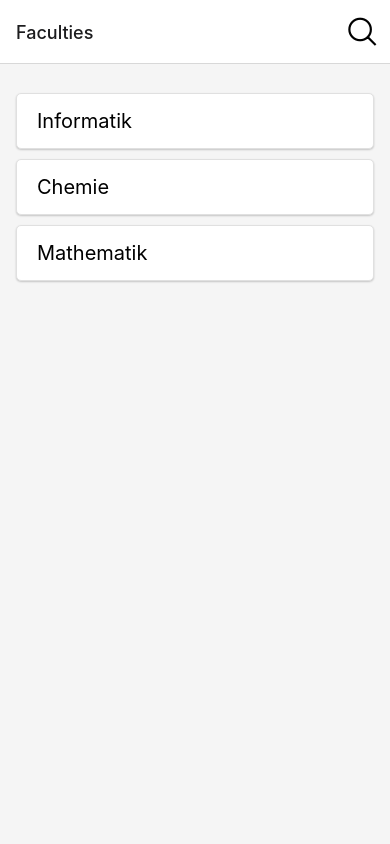
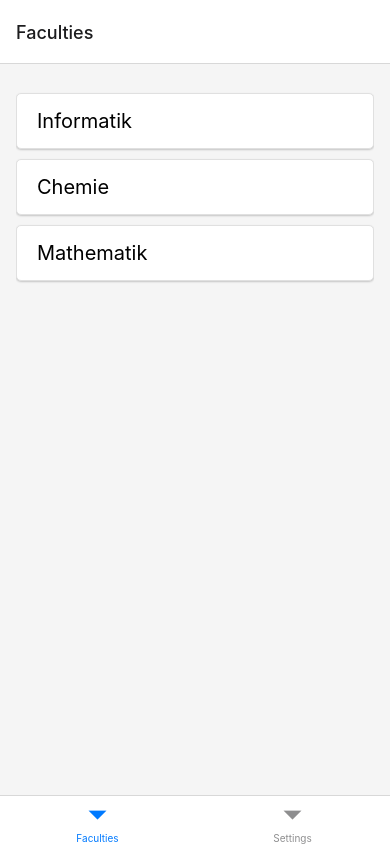
Before and after one commit to CyberRocketLab/FeedBackApp, a React Native app: screen /Faculties in a window 390 px wide. Built offline with nearby package versions, Linux system fonts and the light colour scheme.

Commit message:
added bottom navigation

```diff
--- a/App.js
+++ b/App.js
@@ -1,33 +1,96 @@
-import React, {useState} from 'react';
-import {NavigationContainer} from '@react-navigation/native';
-import {createStackNavigator} from '@react-navigation/stack';
+//import React, {useState} from 'react';
+//import {NavigationContainer} from '@react-navigation/native';
+//import {createStackNavigator} from '@react-navigation/stack';
+//
+//import FacultiesScreen from './screens/FacultiesScreen';
+//import CoursesScreen from './screens/CoursesScreen';
+//import CourseScreen from './screens/CourseScreen';
+//import FeedbackScreen from './screens/FeedbackScreen';
+//import ForumScreen from './screens/ForumScreen';
+//
+//import {CourseContext} from './screens/CourseContext'; // make sure the path is correct
+//
+//const Stack = createStackNavigator();
+//
+//function App() {
+//    const [scores, setScores] = useState({});
+//
+//    return (
+//        <CourseContext.Provider value={{scores, setScores}}>
+//            <NavigationContainer>
+//                <Stack.Navigator initialRouteName="Faculties">
+//                    <Stack.Screen name="Faculties" component={FacultiesScreen}/>
+//                    <Stack.Screen name="Courses" component={CoursesScreen}/>
+//                    <Stack.Screen name="Course" component={CourseScreen}/>
+//                    <Stack.Screen name="Feedback" component={FeedbackScreen}/>
+//                    <Stack.Screen name="Forum" component={ForumScreen}/>
+//                </Stack.Navigator>
+//            </NavigationContainer>
+//        </CourseContext.Provider>
+//    );
+//}
+//// test
+//export default App;
+
+
+import React, { useState } from 'react';
+import { NavigationContainer } from '@react-navigation/native';
+import { createStackNavigator } from '@react-navigation/stack';
+import { createBottomTabNavigator } from '@react-navigation/bottom-tabs';
 
 import FacultiesScreen from './screens/FacultiesScreen';
 import CoursesScreen from './screens/CoursesScreen';
 import CourseScreen from './screens/CourseScreen';
 import FeedbackScreen from './screens/FeedbackScreen';
 import ForumScreen from './screens/ForumScreen';
+import PersonalSettingsScreen from './screens/PersonalSettingsScreen'; // Import your PersonalSettingsScreen
 
-import {CourseContext} from './screens/CourseContext'; // make sure the path is correct
+import { CourseContext } from './screens/CourseContext'; // make sure the path is correct
 
 const Stack = createStackNavigator();
+const Tab = createBottomTabNavigator();
+
+function HomeStack() {
+    return (
+        <Stack.Navigator initialRouteName="Faculties">
+            <Stack.Screen name="Faculties" component={FacultiesScreen} />
+            <Stack.Screen name="Courses" component={CoursesScreen} />
+            <Stack.Screen name="Course" component={CourseScreen} />
+            <Stack.Screen name="Feedback" component={FeedbackScreen} />
+            <Stack.Screen name="Forum" component={ForumScreen} />
+        </Stack.Navigator>
+        );
+}
+
+function SettingsStack() {
+    return (
+        <Stack.Navigator initialRouteName="Personal Settings"
+            screenOptions={{
+            headerShown: false,  // This line hides the header
+        }}>
+            <Stack.Screen name="Personal Settings" component={PersonalSettingsScreen} />
+            {/* Add more screens here if there are other screens under Personal Settings */}
+        </Stack.Navigator>
+        );
+}
 
 function App() {
     const [scores, setScores] = useState({});
 
     return (
-        <CourseContext.Provider value={{scores, setScores}}>
+        <CourseContext.Provider value={{ scores, setScores }}>
             <NavigationContainer>
-                <Stack.Navigator initialRouteName="Faculties">
-                    <Stack.Screen name="Faculties" component={FacultiesScreen}/>
-                    <Stack.Screen name="Courses" component={CoursesScreen}/>
-                    <Stack.Screen name="Course" component={CourseScreen}/>
-                    <Stack.Screen name="Feedback" component={FeedbackScreen}/>
-                    <Stack.Screen name="Forum" component={ForumScreen}/>
-                </Stack.Navigator>
+                <Tab.Navigator>
+                    <Tab.Screen
+                        name="Home"
+                        component={HomeStack}
+                        options={{ title: 'Faculties',headerShown: false, }}// Customizes the header title for the Home stack
+                    />
+                    <Tab.Screen name="Settings" component={SettingsStack} />
+                </Tab.Navigator>
             </NavigationContainer>
         </CourseContext.Provider>
-    );
+        );
 }
-// test
+
 export default App;
--- a/package.json
+++ b/package.json
@@ -12,6 +12,7 @@
     "@expo/vector-icons": "^13.0.0",
     "@react-native-async-storage/async-storage": "1.17.11",
     "@react-native-community/slider": "^4.4.2",
+    "@react-navigation/bottom-tabs": "^6.5.7",
     "@react-navigation/native": "^6.1.6",
     "@react-navigation/stack": "^6.3.16",
     "expo": "~48.0.15",
--- a/screens/FacultiesScreen.js
+++ b/screens/FacultiesScreen.js
@@ -1,12 +1,121 @@
-import React, { useState, useRef, useLayoutEffect } from 'react';
-import { View, FlatList, Text, StyleSheet, TouchableHighlight, TextInput } from 'react-native';
-import Icon from 'react-native-vector-icons/Ionicons';
+//import React, { useState, useRef, useLayoutEffect } from 'react';
+//import { View, FlatList, Text, StyleSheet, TouchableHighlight, TextInput } from 'react-native';
+//import Icon from 'react-native-vector-icons/Ionicons';
+//
+//function FacultiesScreen({ navigation }) {
+//  const [searchTerm, setSearchTerm] = useState('');
+//  const [searchVisible, setSearchVisible] = useState(false);
+//
+//  const inputRef = useRef(null);
+//
+//  const faculties = ['Informatik', 'Chemie', 'Mathematik'];
+//
+//  const renderItem = ({ item }) => (
+//    <TouchableHighlight
+//      style={styles.item}
+//      underlayColor="#E0DCDC"
+//      onPress={() => navigation.navigate('Courses', { faculty: item })}
+//    >
+//      <Text style={styles.title}>{item}</Text>
+//    </TouchableHighlight>
+//  );
+//
+//  const filteredFaculties = faculties.filter(faculty =>
+//    faculty.toLowerCase().includes(searchTerm.toLowerCase())
+//  );
+//
+//  useLayoutEffect(() => {
+//    navigation.setOptions({
+//      headerRight: () => (
+//        <Icon
+//          name={searchVisible ? 'close-outline' : 'search-outline'}
+//          size={35}
+//          color="black"
+//          style={{ marginRight: 10 }}
+//          onPress={() => {
+//            setSearchVisible(!searchVisible);
+//            if (searchVisible) {
+//              setSearchTerm('');
+//            } else {
+//              setTimeout(() => inputRef.current.focus(), 100);
+//            }
+//          }}
+//        />
+//      ),
+//    });
+//  }, [navigation, searchVisible]);
+//
+//  return (
+//    <View style={styles.container}>
+//      {searchVisible && (
+//        <TextInput
+//          style={styles.input}
+//          onChangeText={text => setSearchTerm(text)}
+//          value={searchTerm}
+//          placeholder="Search Faculties"
+//          ref={inputRef}
+//        />
+//      )}
+//      <FlatList
+//        data={filteredFaculties}
+//        renderItem={renderItem}
+//        keyExtractor={item => item}
+//        style={styles.list}
+//      />
+//    </View>
+//  );
+//}
+//
+//const styles = StyleSheet.create({
+//  container: {
+//    flex: 1,
+//    paddingTop: 16,
+//    backgroundColor: '#F5F5F5',
+//  },
+//  input: {
+//    height: 40,
+//    borderColor: '#E0E0E0',
+//    borderWidth: 1,
+//    paddingLeft: 10,
+//    margin: 16,
+//    borderRadius: 5,
+//    backgroundColor: '#FFFFFF',
+//  },
+//  list: {
+//    flex: 1,
+//    width: '100%',
+//    marginTop: 8,
+//    paddingHorizontal: 16,
+//  },
+//  item: {
+//    backgroundColor: '#FFFFFF',
+//    paddingVertical: 15,
+//    paddingHorizontal: 20,
+//    marginVertical: 5,
+//    borderRadius: 5,
+//    borderColor: '#E0E0E0',
+//    borderWidth: 1,
+//    shadowColor: '#000',
+//    shadowOffset: {
+//      width: 0,
+//      height: 1,
+//    },
+//      shadowOpacity: 0.2,
+//      shadowRadius: 2,
+//      elevation: 3,
+//  },
+//    title: {
+//      fontSize: 20,
+//    },
+//});
+//
+//export default FacultiesScreen;
+
+// FacultiesScreen.js
+import React from 'react';
+import { View, FlatList, Text, StyleSheet, TouchableHighlight } from 'react-native';
 
 function FacultiesScreen({ navigation }) {
-  const [searchTerm, setSearchTerm] = useState('');
-  const [searchVisible, setSearchVisible] = useState(false);
-
-  const inputRef = useRef(null);
 
   const faculties = ['Informatik', 'Chemie', 'Mathematik'];
 
@@ -20,44 +129,10 @@ function FacultiesScreen({ navigation }) {
     </TouchableHighlight>
   );
 
-  const filteredFaculties = faculties.filter(faculty =>
-    faculty.toLowerCase().includes(searchTerm.toLowerCase())
-  );
-
-  useLayoutEffect(() => {
-    navigation.setOptions({
-      headerRight: () => (
-        <Icon
-          name={searchVisible ? 'close-outline' : 'search-outline'}
-          size={35}
-          color="black"
-          style={{ marginRight: 10 }}
-          onPress={() => {
-            setSearchVisible(!searchVisible);
-            if (searchVisible) {
-              setSearchTerm('');
-            } else {
-              setTimeout(() => inputRef.current.focus(), 100);
-            }
-          }}
-        />
-      ),
-    });
-  }, [navigation, searchVisible]);
-
   return (
     <View style={styles.container}>
-      {searchVisible && (
-        <TextInput
-          style={styles.input}
-          onChangeText={text => setSearchTerm(text)}
-          value={searchTerm}
-          placeholder="Search Faculties"
-          ref={inputRef}
-        />
-      )}
       <FlatList
-        data={filteredFaculties}
+        data={faculties}
         renderItem={renderItem}
         keyExtractor={item => item}
         style={styles.list}
@@ -71,21 +146,12 @@ const styles = StyleSheet.create({
     flex: 1,
     paddingTop: 16,
     backgroundColor: '#F5F5F5',
-  },
-  input: {
-    height: 40,
-    borderColor: '#E0E0E0',
-    borderWidth: 1,
-    paddingLeft: 10,
-    margin: 16,
-    borderRadius: 5,
-    backgroundColor: '#FFFFFF',
+    padding: 16,
   },
   list: {
     flex: 1,
     width: '100%',
     marginTop: 8,
-    paddingHorizontal: 16,
   },
   item: {
     backgroundColor: '#FFFFFF',
--- /dev/null
+++ b/screens/PersonalSettingsScreen.js
@@ -0,0 +1,26 @@
+// PersonalSettingsScreen.js
+
+import React from 'react';
+import { View, Text, StyleSheet } from 'react-native';
+
+function PersonalSettingsScreen() {
+    return (
+        <View style={styles.container}>
+            <Text style={styles.text}>This is the Personal Settings Screen</Text>
+        </View>
+        );
+}
+
+const styles = StyleSheet.create({
+    container: {
+        flex: 1,
+        justifyContent: 'center',
+        alignItems: 'center',
+        backgroundColor: '#F5F5F5',
+    },
+    text: {
+        fontSize: 20,
+    },
+});
+
+export default PersonalSettingsScreen;
```
Also changed, not shown: 1 other file (tests, documents, lock files or other folders). Lines whose indentation alone changed are shown as unchanged.
